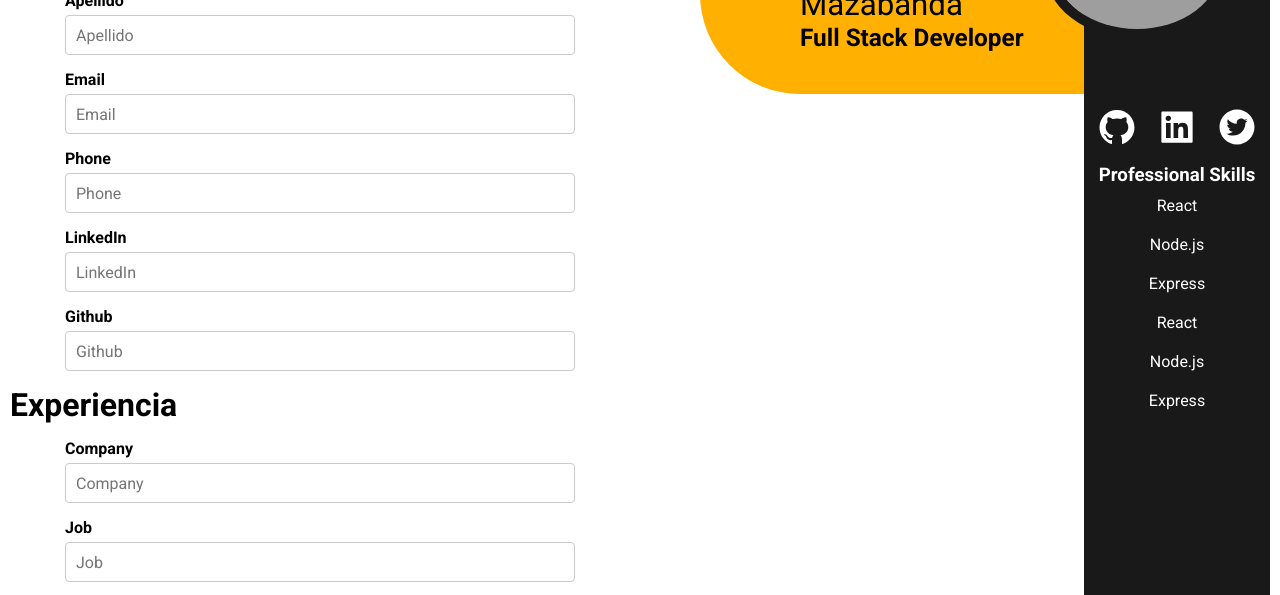
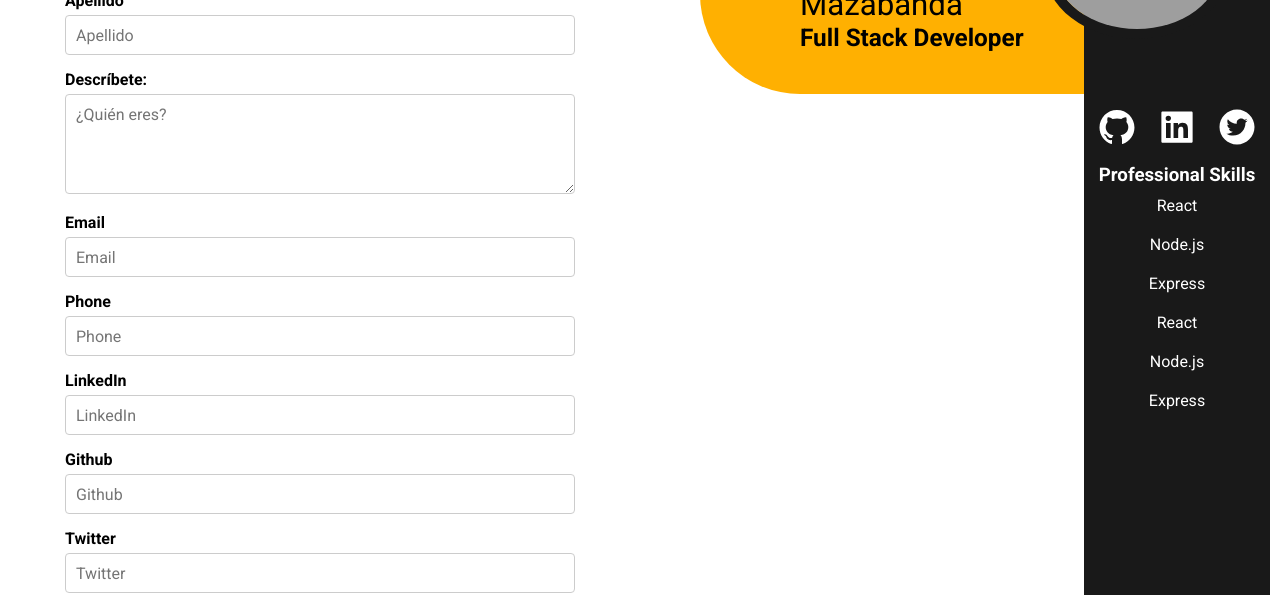
Before and after one commit to Leninner/cv-project, a React (Create React App) app: page / in a window 1280 px wide. Shown: the part 219-814 px from the top of the page. Built offline with nearby package versions, Linux system fonts and the light colour scheme; grey boxes are pictures that could not be loaded.

Commit message:
Update UI

```diff
--- a/src/components/FormComponents/FormMainInfo/index.jsx
+++ b/src/components/FormComponents/FormMainInfo/index.jsx
@@ -1,14 +1,21 @@
 import { FormInputs } from '../FormInputs';
+import { TextArea } from '../FormExperience/styles';
+import { Label } from '../FormInputs/styles';
 
 export const FormMainInfo = () => {
   return (
     <>
       <FormInputs type='text' name='name' placeholder='Name' />
       <FormInputs type='text' name='apellido' placeholder='Apellido' />
+      <Label>
+        Descríbete:
+        <TextArea name='description' placeholder='¿Quién eres?' />
+      </Label>
       <FormInputs type='email' name='email' placeholder='Email' />
       <FormInputs type='tel' name='tel' placeholder='Phone' />
       <FormInputs type='text' name='linkedIn' placeholder='LinkedIn' />
       <FormInputs type='text' name='github' placeholder='Github' />
+      <FormInputs type='text' name='twitter' placeholder='Twitter' />
     </>
   );
 };
```
